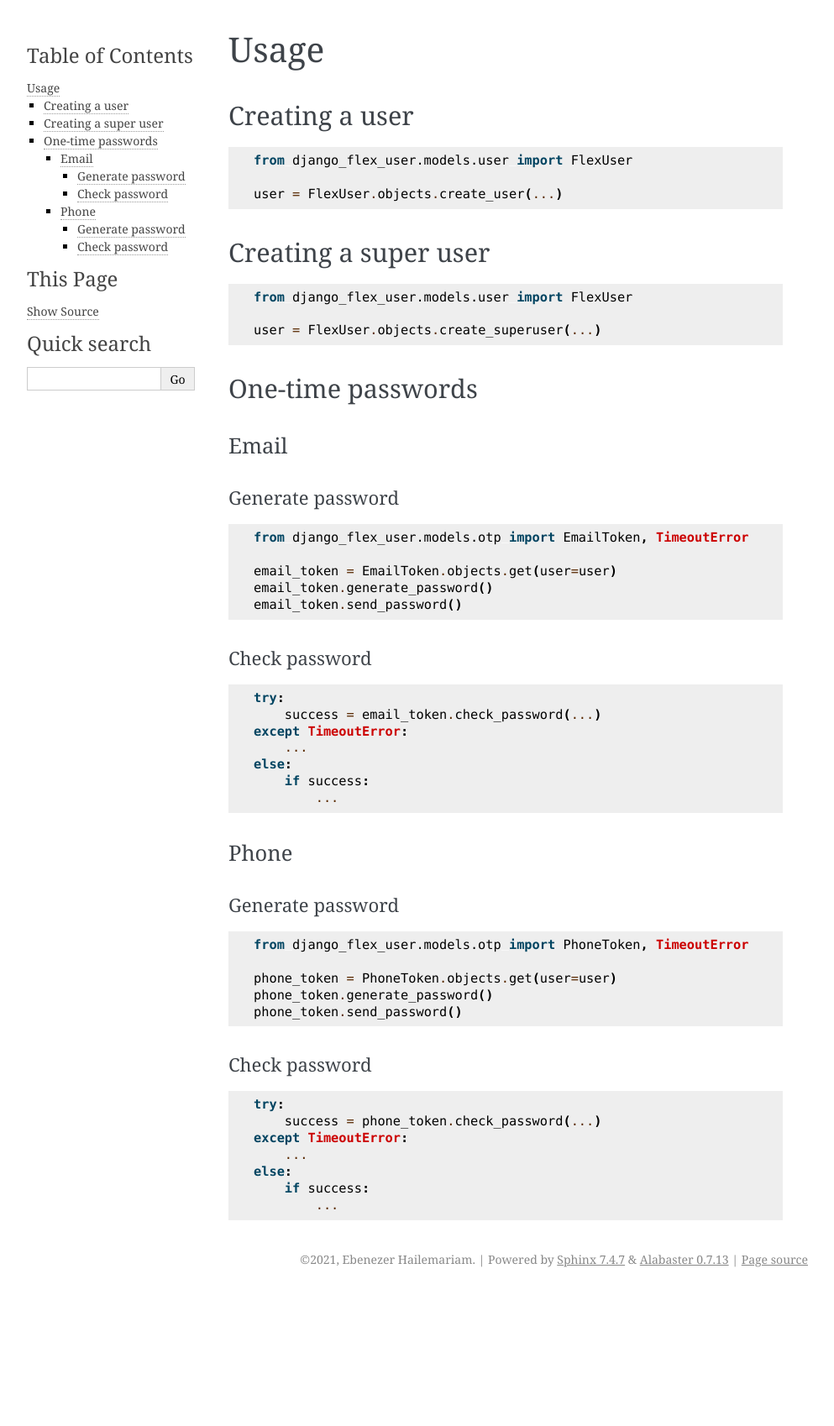
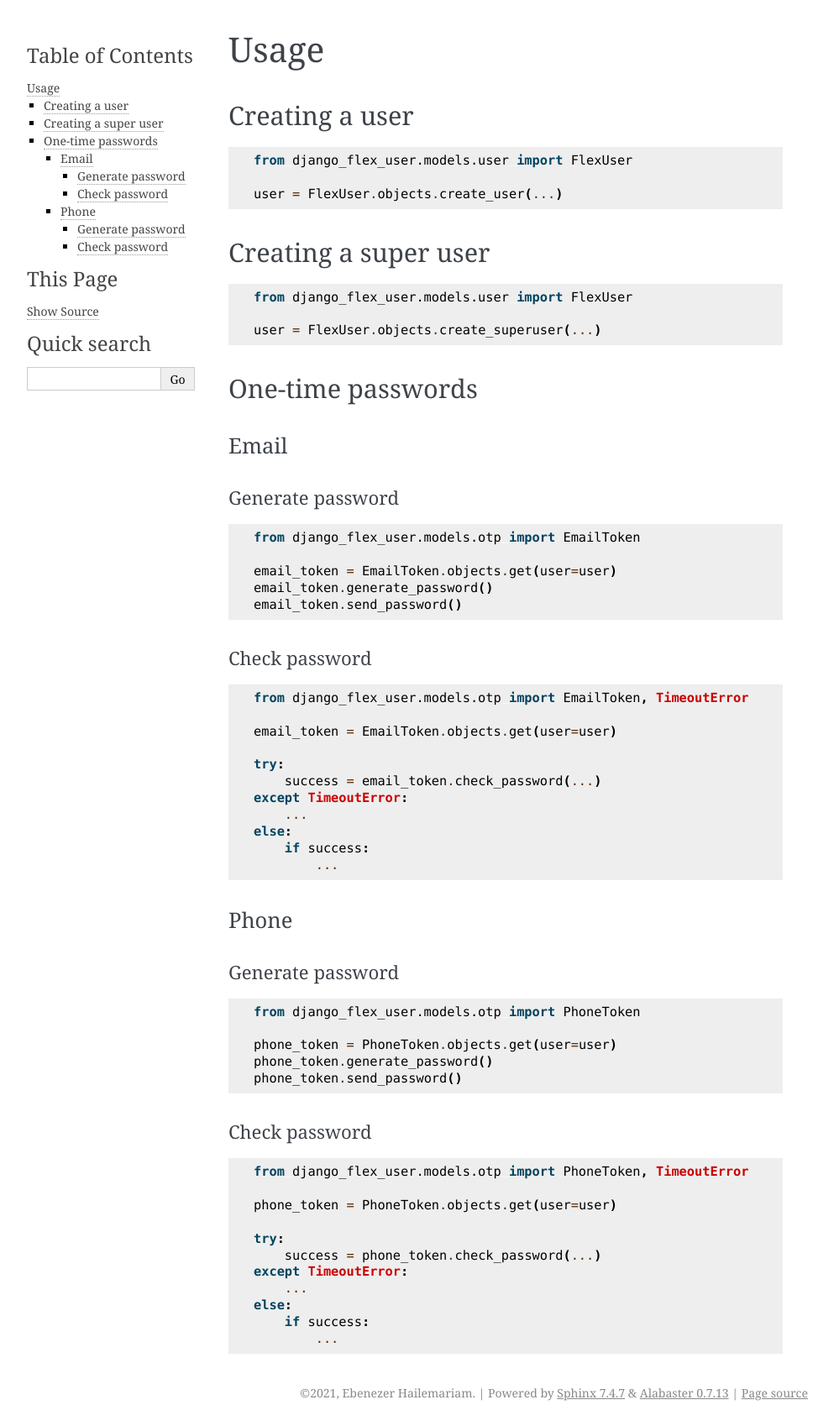
Before and after one commit to ebenh/django-flex-user, a Sphinx documentation site: the page built from docs/source/usage.rst, in a window 1280 px wide. Shown: the whole page at 84% size, without its empty margins (148-1141 px from the left). Built offline with Sphinx 7.4.7, drawn with Linux system fonts in a browser that asks for light colours; before the commit the page ends 1539 px from its top, so only the background shows below that.

Commit message:
Updating documentation

```diff
--- a/docs/source/usage.rst
+++ b/docs/source/usage.rst
@@ -34,6 +34,10 @@ Generate password
 Check password
 ##############
 ::
+
+    from django_flex_user.models.otp import EmailToken, TimeoutError
+
+    email_token = EmailToken.objects.get(user=user)
 
     try:
         success = email_token.check_password(...)
@@ -59,6 +63,10 @@ Check password
 ##############
 ::
 
+    from django_flex_user.models.otp import PhoneToken, TimeoutError
+
+    phone_token = PhoneToken.objects.get(user=user)
+
     try:
         success = phone_token.check_password(...)
     except TimeoutError:
```
Also changed, not shown: other parts of docs/source/usage.rst (+2 -2 lines).
